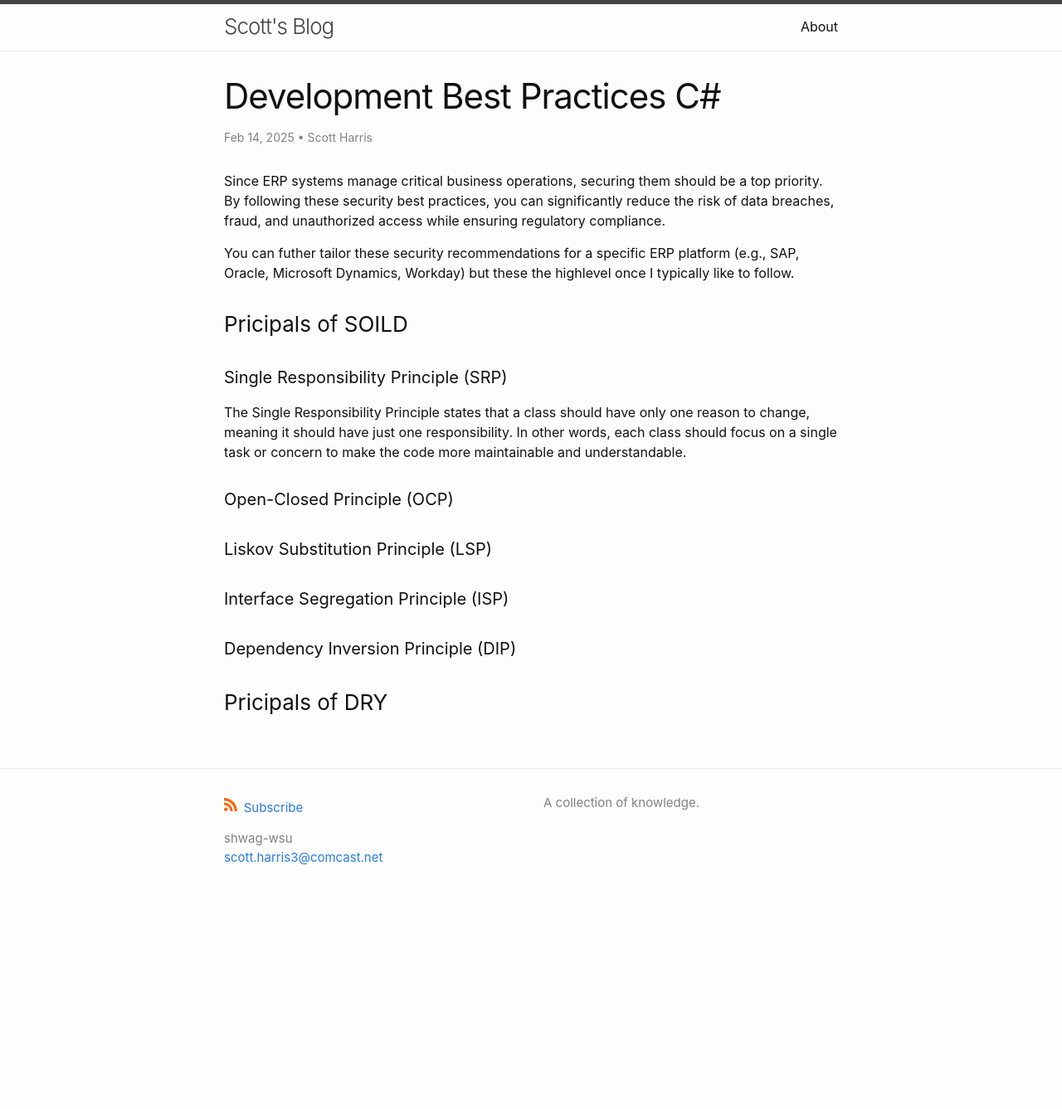
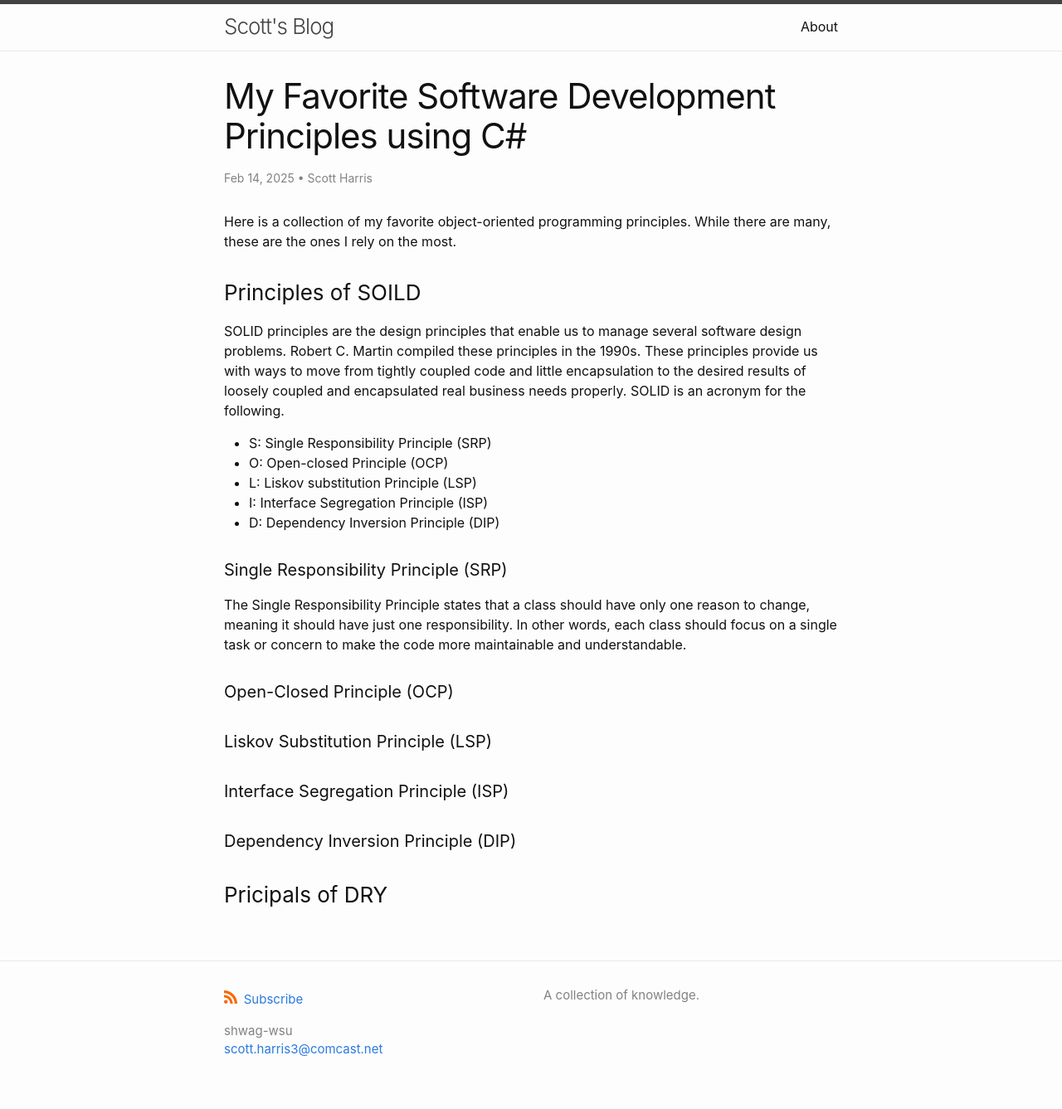
Before and after one commit to shwag-wsu/blog, a Jekyll site: the page built from _posts/2025-02-14-soild-practices copy.md, in a window 1280 px wide. Shown: the whole page at 83% size. Built offline with Jekyll 4.4.1, drawn with Linux system fonts in a browser that asks for light colours; before the commit the page ends 1105 px from its top, so only the background shows below that.

Commit message:
Update 2025-02-14-soild-practices copy.md

```diff
--- a/_posts/2025-02-14-soild-practices copy.md
+++ b/_posts/2025-02-14-soild-practices copy.md
@@ -1,22 +1,28 @@
 ---
 layout: post
-title: "Development Best Practices C#"
+title: "My Favorite Software Development Principles using C#"
 categories: junk
 author:
 - Scott Harris
-meta: "ERP"
+meta: "Development"
 ---
 
-Since ERP systems manage critical business operations, securing them should be a top priority. By following these security best practices, you can significantly reduce the risk of data breaches, fraud, and unauthorized access while ensuring regulatory compliance.
-
-You can futher tailor these security recommendations for a specific ERP platform (e.g., SAP, Oracle, Microsoft Dynamics, Workday) but these the highlevel once I typically like to follow.
+Here is a collection of my favorite object-oriented programming principles. While there are many, these are the ones I rely on the most.
 
 
+### Principles of SOILD
+SOLID principles are the design principles that enable us to manage several software design problems. Robert C. Martin compiled these principles in the 1990s. These principles provide us with ways to move from tightly coupled code and little encapsulation to the desired results of loosely coupled and encapsulated real business needs properly. SOLID is an acronym for the following.
 
-### Pricipals of SOILD
+- S: Single Responsibility Principle (SRP)
+- O: Open-closed Principle (OCP)
+- L: Liskov substitution Principle (LSP)
+- I: Interface Segregation Principle (ISP)
+- D: Dependency Inversion Principle (DIP)
 
 #### Single Responsibility Principle (SRP)
 The Single Responsibility Principle states that a class should have only one reason to change, meaning it should have just one responsibility. In other words, each class should focus on a single task or concern to make the code more maintainable and understandable.
+
+
 
 #### Open-Closed Principle (OCP)
 #### Liskov Substitution Principle (LSP)
```
